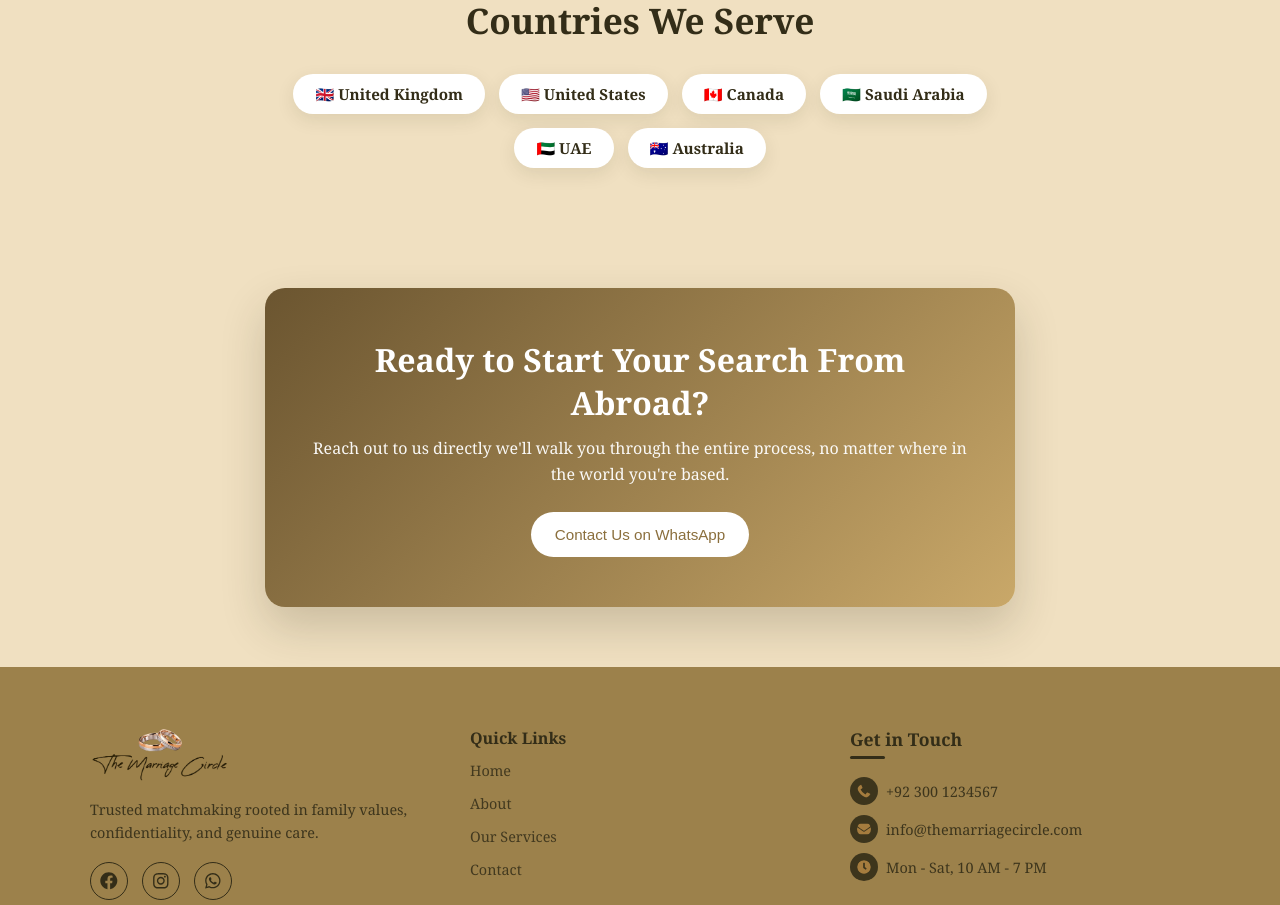
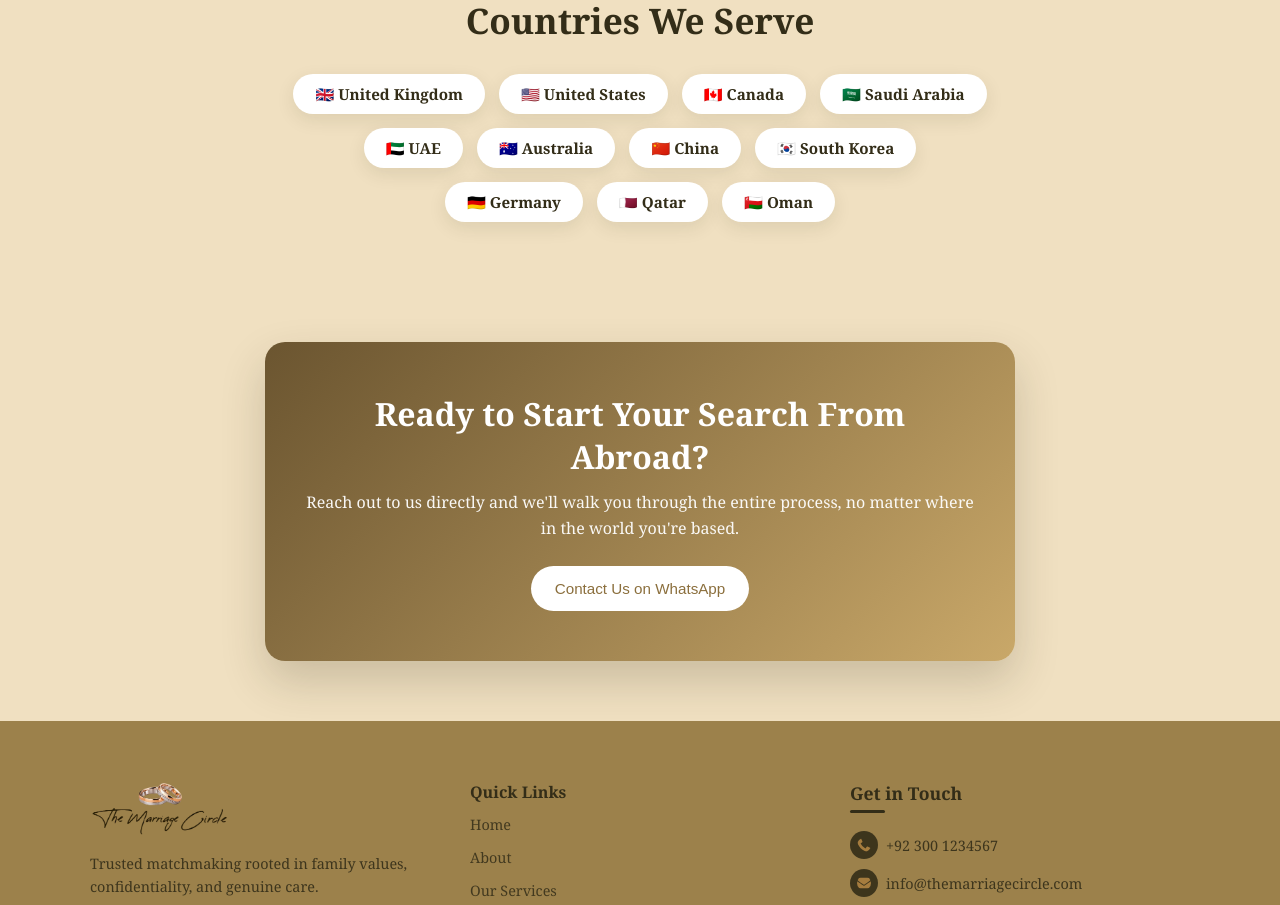
Before and after one commit to Neesha-Zahra/marriage-circle, a React (Vite) app: page /overseas in a window 1280 px wide. Shown: the part 900-1805 px from the top of the page. Built offline with nearby package versions, Linux system fonts and the light colour scheme.

Commit message:
overseas updated

```diff
--- a/src/pages/Overseas.jsx
+++ b/src/pages/Overseas.jsx
@@ -40,12 +40,17 @@ function Overseas() {
                     <span className="country-tag">🇸🇦 Saudi Arabia</span>
                     <span className="country-tag">🇦🇪 UAE</span>
                     <span className="country-tag">🇦🇺 Australia</span>
+                    <span className="country-tag">🇨🇳 China</span>
+                    <span className="country-tag">🇰🇷 South Korea</span>
+                    <span className="country-tag">🇩🇪 Germany</span>
+                    <span className="country-tag">🇶🇦 Qatar</span>
+                    <span className="country-tag">🇴🇲 Oman</span>
                 </div>
             </section>
             <section className="overseas-cta">
                 <h2>Ready to Start Your Search From Abroad?</h2>
                 <p>
-                    Reach out to us directly we'll walk you through the entire
+                    Reach out to us directly and we'll walk you through the entire
                     process, no matter where in the world you're based.
                 </p>
                 <button className="cta-btn">Contact Us on WhatsApp</button>
```
